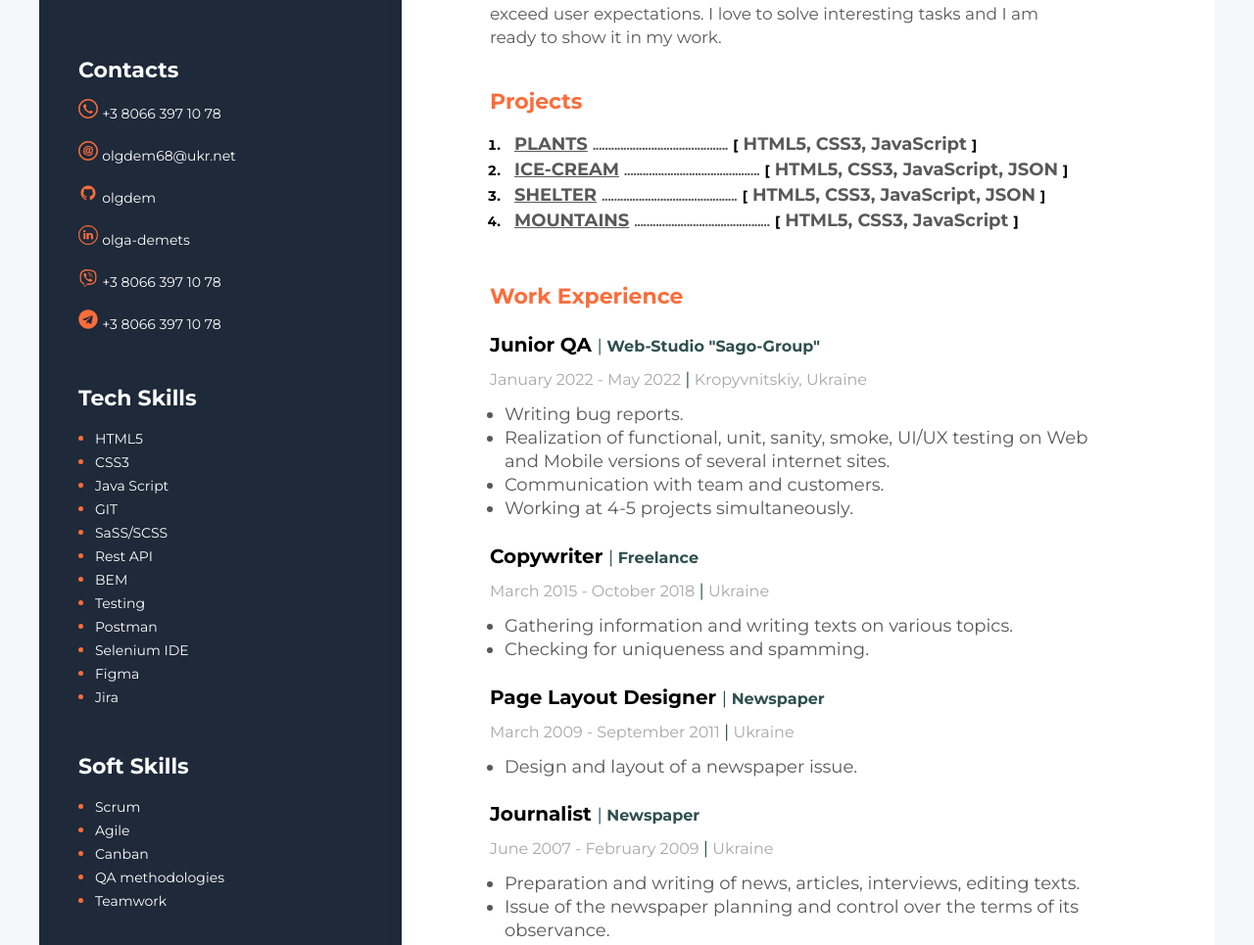
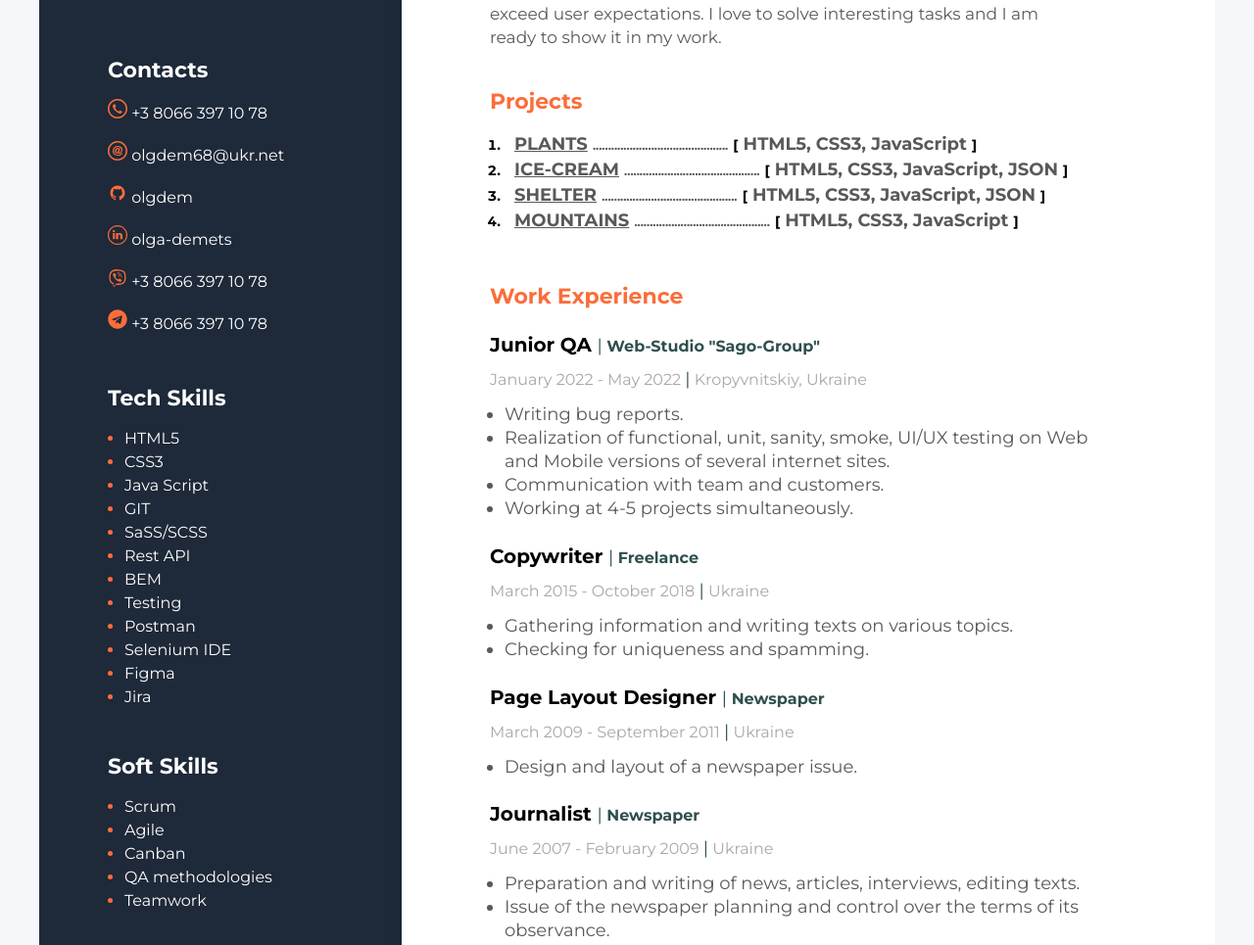
Before and after one commit to olgdem/My_CV, a plain HTML site: page index.html in a window 1280 px wide. Shown: the part 543-1508 px from the top of the page at 98% size. Drawn offline with Linux system fonts and the light colour scheme.

Commit message:
change font-size in sidebar

```diff
--- a/index.html
+++ b/index.html
@@ -136,7 +136,8 @@
 <aside class="sidebar">
     <img width="370" src="img/my_photo1.jpg" alt="user photo" class="photo">
     <!--Contacts-->
-    <div class="contacts">
+    <div class="sidebar-container">
+        <div class="contacts">
         <h3 class="sidebar-title">Contacts</h3>
             <div class="sidebar-icon_list">
                 <p>
@@ -189,6 +190,8 @@
 
         </ul>
     </div>
+    </div>
+
 </aside>
 </div>
 </div>
--- a/styles/styles.css
+++ b/styles/styles.css
@@ -212,10 +212,14 @@ body {
     width: 370px;
     margin-bottom: 50px;
 }
+
+.sidebar-container {
+    padding-left: 70px;
+}
 .contacts,
 .tech-skills,
 .soft-skills {
-    margin-left: 40px;
+    margin-left: 0;
 }
 .contacts {
     margin-bottom: 50px;
@@ -249,7 +253,7 @@ body {
 .contact-link {
     font-style: normal;
     font-weight: 400;
-    font-size: 14px;
+    font-size: 16px;
     line-height: 24px;
     color: #fff;
     text-decoration: none;
@@ -271,7 +275,7 @@ body {
 .soft-skills-text {
     font-style: normal;
     font-weight: 400;
-    font-size: 14px;
+    font-size: 16px;
     line-height: 24px;
     color: #FFFFFF;
 }
```
